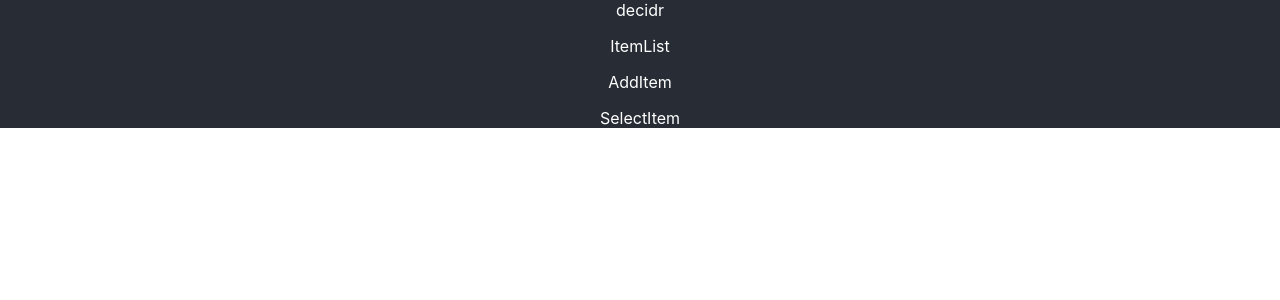
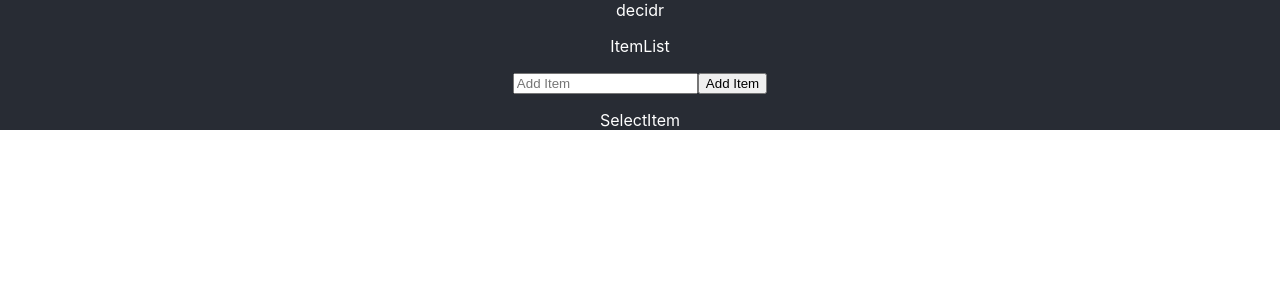
Before and after one commit to xmercado/decidr, a React (Create React App) app: page / in a window 1280 px wide. Shown: the top 300 px of the page. Built offline with nearby package versions, Linux system fonts and the light colour scheme.

Commit message:
feat(add-item): add input and button functions

```diff
--- a/src/components/AddItem.js
+++ b/src/components/AddItem.js
@@ -1,9 +1,29 @@
 import React, { useState } from "react";
 
-export default function AddItem() {
+export default function AddItem({ listContainer, setListContainer }) {
+    const [newItem, setNewItem] = useState('');
+
+    const addItemToListContainer = (event) => {
+        event.preventDefault();
+        setListContainer([...listContainer, newItem]);
+        setNewItem('');
+    }
+
     return (
-        <div>
-            <p>AddItem</p>
-        </div>
+        <form>
+            <input
+                id='add-item'
+                placeholder={'Add Item'}
+                value={newItem}
+                onChange={event => setNewItem(event.target.value)}
+            />
+            <button
+                id='submit-item'
+                type='submit'
+                onClick={addItemToListContainer}
+            >
+                Add Item
+            </button>
+        </form>
     );
 }
```
